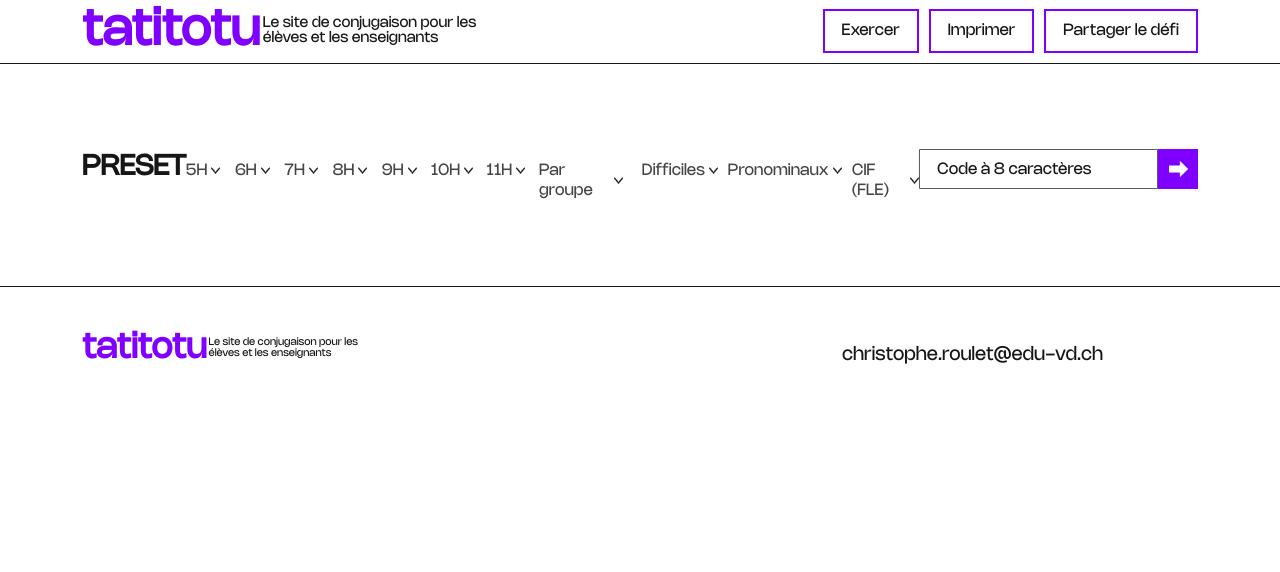
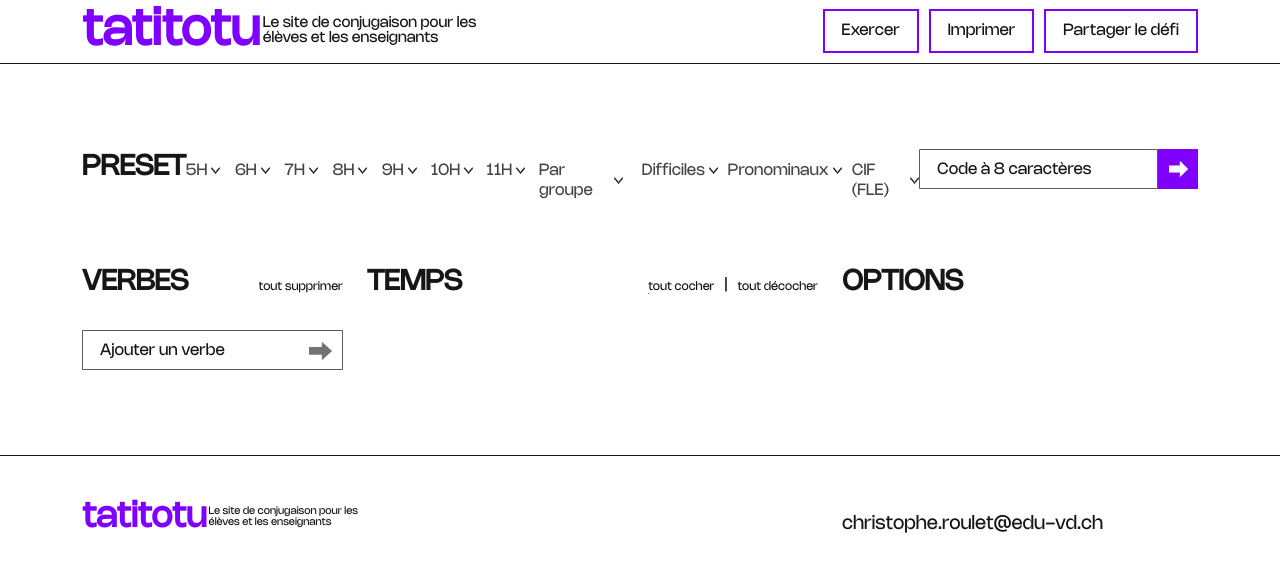
Before and after one commit to basile-kamm/tatitotu, a website built with Parcel: page src/index.html in a window 1280 px wide. Built offline with nearby package versions, Linux system fonts and the light colour scheme.

Commit message:
textfield

```diff
--- a/src/index.html
+++ b/src/index.html
@@ -349,9 +349,9 @@
               </div>
 
                 <form action="" class="code-container">
-                  <div class="code-textfield">
-                    <input type="text" name="code" class="code-input">
-                    <label class="code-label">Code à  8 caractères</label>
+                  <div class="textfield">
+                    <input type="text" name="code" class="textfield-input">
+                    <label class="textfield-label">Code à  8 caractères</label>
                   </div>
                   <button type="submit" class="code-submit">
                     <img src="asset/img/arrow.webp" alt="">
@@ -361,9 +361,47 @@
           </div>
         </div>
         <div class="row">
-          <div class="col-3"></div>
-          <div class="col-5"></div>
-          <div class="col-4"></div>
+          <div class="col-3">
+            <div class="section">
+              <div class="section-title-container">
+                <h2 class="section-title">Verbes</h2>
+                <p class="section-action">
+                  tout supprimer
+                  <span class="section-action-line"></span>
+                </p>
+              </div>
+              <div class="section-textfield">
+                <div class="textfield t-full">
+                  <input type="text" name="code" class="textfield-input">
+                  <label class="textfield-label">Ajouter un verbe</label>
+                  <img src="asset/img/arrow-dark.webp" class="textfield-icon" alt="">
+                </div>
+              </div>
+            </div>
+          </div>
+          <div class="col-5">
+            <div class="section">
+              <div class="section-title-container">
+                <h2 class="section-title">Temps</h2>
+                <div class="section-action-container">
+                  <p class="section-action">
+                    tout cocher
+                    <span class="section-action-line"></span>
+                  </p>
+                  <p>|</p>
+                  <p class="section-action">
+                    tout décocher
+                    <span class="section-action-line"></span>
+                  </p>
+                </div>
+              </div>
+            </div>
+          </div>
+          <div class="col-4">
+            <div class="section">
+              <h2 class="section-title">Options</h2>
+            </div>
+          </div>
         </div>
       </div>
     </main>
--- a/src/js/main.js
+++ b/src/js/main.js
@@ -34,15 +34,19 @@ document.addEventListener("DOMContentLoaded", function () {
   }
 });
 
-const inputName = document.querySelector(".code-input");
+document.addEventListener("DOMContentLoaded", function () {
+  const textFields = document.querySelectorAll(".textfield-input");
 
-function hasValue() {
-  const inputValue = inputName.value;
-  if (inputValue) {
-    inputName.classList.add("has-value");
-  } else {
-    inputName.classList.remove("has-value");
+  textFields.forEach(function (input) {
+    input.addEventListener("blur", hasValue);
+  });
+
+  function hasValue(event) {
+    const inputValue = event.target.value;
+    if (inputValue) {
+      event.target.classList.add("has-value");
+    } else {
+      event.target.classList.remove("has-value");
+    }
   }
-}
-
-inputName.addEventListener("blur", hasValue);
+});
--- a/src/scss/main.scss
+++ b/src/scss/main.scss
@@ -10,3 +10,4 @@
 @import "modules/section";
 @import "modules/select";
 @import "modules/code";
+@import "modules/textfield";
--- a/src/scss/modules/_code.scss
+++ b/src/scss/modules/_code.scss
@@ -1,50 +1,6 @@
 .code-container {
   display: flex;
   flex-direction: row;
-}
-
-.code-textfield {
-  position: relative;
-
-  .code-input {
-    border-radius: 1px;
-    border: 1.5px solid rgba($dark, 0.7);
-    padding: 10px 15px 8px;
-    transition: border 0.3s ease-out;
-    font-size: 16px;
-    text-transform: uppercase;
-    height: 40px;
-    transition: filter 0.3s;
-  }
-
-  .code-input:hover {
-    border: 1.5px solid rgba($dark, 1);
-  }
-
-  .code-input:focus,
-  .code-input.has-value {
-    border: 1.5px solid $dark;
-    filter: drop-shadow(0px 2px 3px rgba(0, 0, 0, 0.2));
-  }
-
-  .code-label {
-    position: absolute;
-    top: 11px;
-    left: 13px;
-    color: var(--light-grey);
-    font-size: 16px;
-    pointer-events: none;
-    background: white;
-    transition: transform 0.3s;
-    transform-origin: left;
-    padding: 0 5px;
-  }
-
-  .code-input:focus + .code-label,
-  .code-input.has-value + .code-label {
-    color: var(--black);
-    transform: translateY(-22px) scale(0.7);
-  }
 }
 
 .code-submit {
--- a/src/scss/modules/_section.scss
+++ b/src/scss/modules/_section.scss
@@ -2,6 +2,7 @@
   font-size: 28px;
   text-transform: uppercase;
   color: $dark;
+  margin-bottom: 30px;
 }
 
 .section {
@@ -12,6 +13,7 @@
     flex-direction: row;
     justify-content: space-between;
     align-items: baseline;
+    margin-bottom: 50px;
   }
 }
 
@@ -20,3 +22,44 @@
   flex-direction: row;
   gap: 19px;
 }
+
+.section-title-container {
+  display: flex;
+  flex-direction: row;
+  justify-content: space-between;
+  align-items: baseline;
+}
+
+.section-action {
+  font-size: 12px;
+  border-bottom: 1px solid rgba($dark, 0);
+  position: relative;
+  overflow-x: hidden;
+  cursor: pointer;
+
+  .section-action-line {
+    height: 1px;
+    background: $dark;
+    position: absolute;
+    left: 0;
+    bottom: 0;
+    right: 0;
+    transform: translateX(-100%);
+    transition: transform 0.3s ease-out;
+  }
+
+  &:hover .section-action-line {
+    transform: translateX(0);
+  }
+}
+
+.section-action-container {
+  display: flex;
+  flex-direction: row;
+  align-items: baseline;
+  gap: 10px;
+}
+
+.section-textfield {
+  width: 100%;
+}
--- /dev/null
+++ b/src/scss/modules/_textfield.scss
@@ -0,0 +1,76 @@
+.textfield {
+  position: relative;
+
+  .textfield-input {
+    border-radius: 1px;
+    border: 1.5px solid rgba($dark, 0.7);
+    padding: 10px 15px 8px;
+    transition: border 0.3s ease-out;
+    font-size: 16px;
+    text-transform: uppercase;
+    height: 40px;
+    transition: filter 0.3s;
+  }
+
+  .textfield-input:hover {
+    border: 1.5px solid rgba($dark, 1);
+  }
+
+  .textfield-input:focus,
+  .textfield-input.has-value {
+    border: 1.5px solid $dark;
+    filter: drop-shadow(0px 2px 3px rgba(0, 0, 0, 0.2));
+  }
+
+  .textfield-label {
+    position: absolute;
+    top: 11px;
+    left: 13px;
+    color: var(--light-grey);
+    font-size: 16px;
+    pointer-events: none;
+    background: white;
+    transition: transform 0.3s;
+    transform-origin: left;
+    padding: 0 5px;
+  }
+
+  .textfield-input:focus + .textfield-label,
+  .textfield-input.has-value + .textfield-label {
+    color: var(--black);
+    transform: translateY(-22px) scale(0.7);
+  }
+}
+
+.textfield-icon {
+  width: 23px;
+  height: 18px;
+  position: absolute;
+  top: 12px;
+  right: 11px;
+  opacity: 0.6;
+  transition: opacity 0.3s;
+
+  &:hover {
+    opacity: 1;
+    animation: hoverWiggle 2s infinite;
+  }
+}
+
+.textfield.t-full {
+  .textfield-input {
+    width: 100%;
+  }
+}
+
+@keyframes hoverWiggle {
+  0% {
+    transform: translateX(0);
+  }
+  50% {
+    transform: translateX(-20%);
+  }
+  100% {
+    transform: translateX(0);
+  }
+}
```
Also changed, not shown: src/asset/img/arrow-dark.webp (added).
